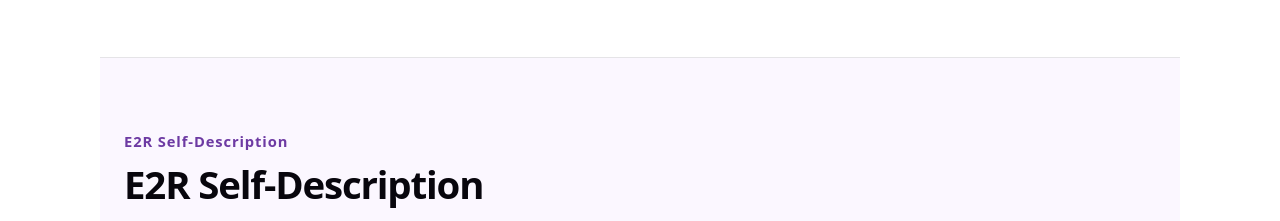
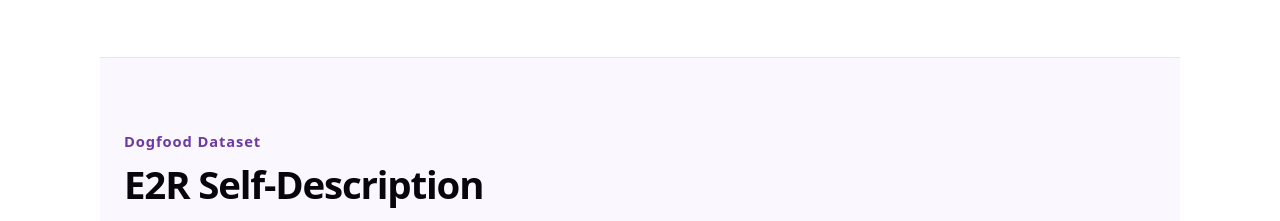
Before and after one commit to sukoyaka-dopeness/e2r-hub, a React (Vite) app: page / in a window 1280 px wide. Shown: the part 1960-2181 px from the top of the page. Built offline with nearby package versions, Linux system fonts and the light colour scheme.

Commit message:
fix: distinguish Self-Description card eyebrow

```diff
--- a/src/App.tsx
+++ b/src/App.tsx
@@ -74,6 +74,7 @@ const copy = {
     openLiaison: 'Open LiaisonScape',
     viewDataset: 'View Dataset JSON',
     sampleInfo: 'Sources / License',
+    selfDescriptionEyebrow: 'Dogfood Dataset',
     selfDescriptionTitle: 'E2R Self-Description',
     selfDescriptionDescription: 'A dogfood Dataset that describes E2R itself. It is non-normative and separate from the sample Gallery.',
     selfDescriptionOpen: 'Open Self-Description',
@@ -138,6 +139,7 @@ const copy = {
     openLiaison: 'LiaisonScapeで開く',
     viewDataset: 'Dataset JSONを見る',
     sampleInfo: '出典・ライセンス',
+    selfDescriptionEyebrow: 'ドッグフードDataset',
     selfDescriptionTitle: 'E2R Self-Description',
     selfDescriptionDescription: '通常のサンプルギャラリーとは別の、E2R自身を説明するdogfood Datasetです。非規範的な内容です。',
     selfDescriptionOpen: 'Self-Descriptionを開く',
@@ -341,7 +343,7 @@ function App() {
         </section>
 
         <section className="section self-description-section" aria-labelledby="self-description-heading">
-          <span className="eyebrow">{text.selfDescriptionTitle}</span>
+          <span className="eyebrow">{text.selfDescriptionEyebrow}</span>
           <h2 id="self-description-heading">{text.selfDescriptionTitle}</h2>
           <p>{text.selfDescriptionDescription}</p>
           <div className="documentation-actions">
```
